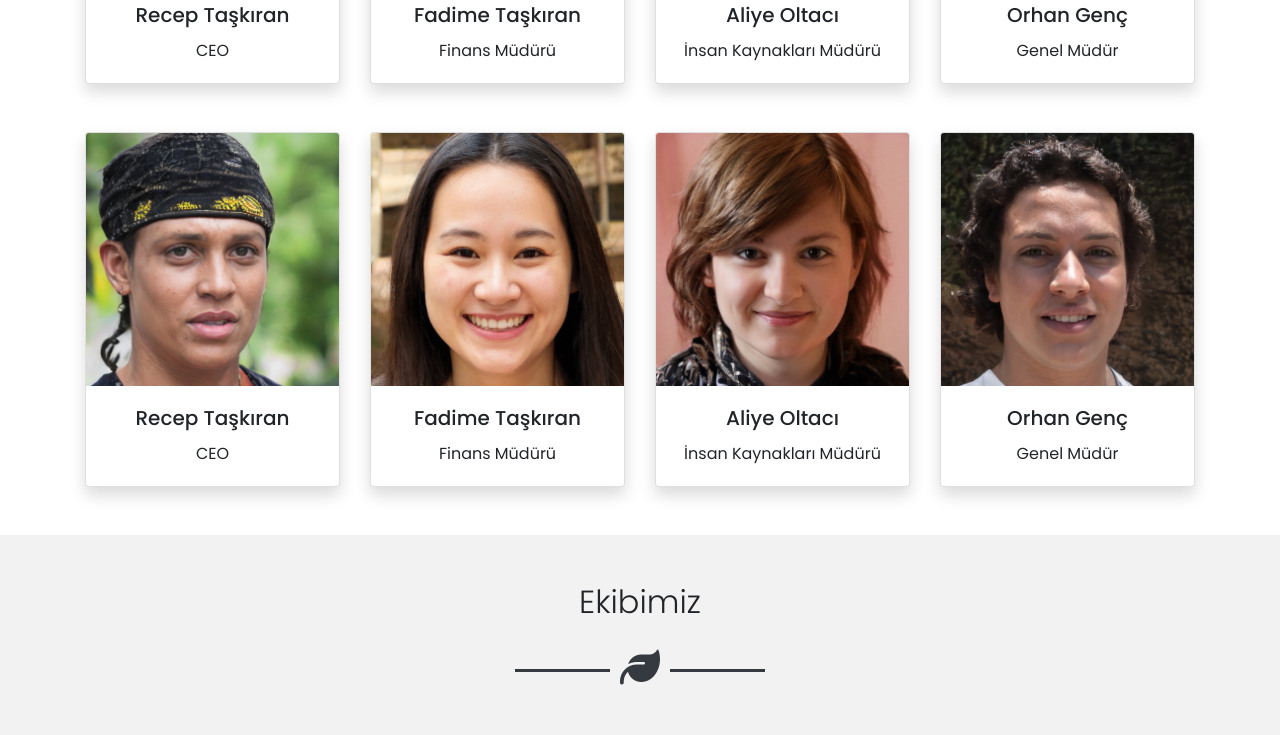
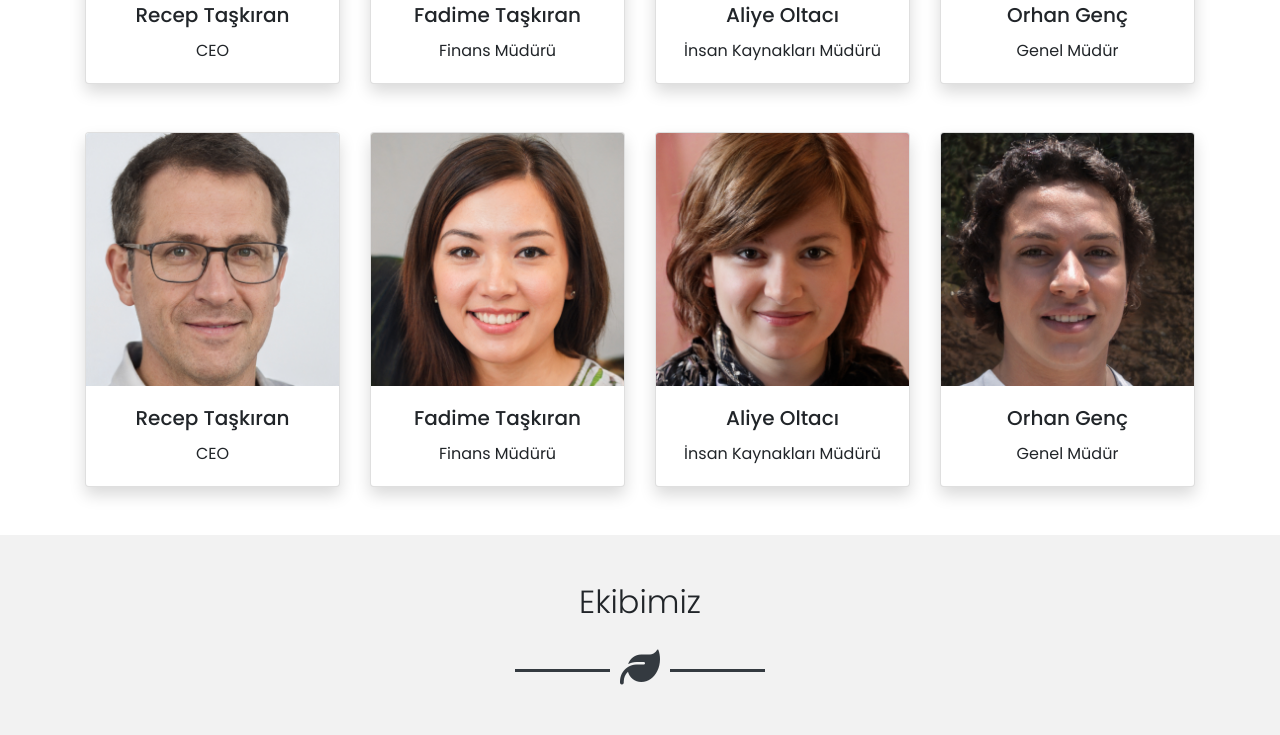
Before and after one commit to NitroluMemoDayi/proje11, a plain HTML site: page index.html in a window 1280 px wide. Shown: the part 1738-2473 px from the top of the page. Drawn offline with nearby package versions, Linux system fonts and the light colour scheme; a web font is replaced by a local one.

Commit message:
version 1.1

```diff
--- a/index.html
+++ b/index.html
@@ -115,14 +115,14 @@
                   </div>
                   <div class="card-deck">
                     <div class="card shadow ekipcard">
-                      <img src="img/ekip1.jpg" class="card-img-top" alt="...">
+                      <img src="img/ekip6.jpg" class="card-img-top" alt="...">
                       <div class="card-body">
                         <h5 class="card-title">Recep Taşkıran</h5>
                         <p class="card-text">CEO</p>
                       </div>
                     </div>
                     <div class="card shadow ekipcard">
-                      <img src="img/ekip2.jpg" class="card-img-top" alt="...">
+                      <img src="img/ekip5.jpg" class="card-img-top" alt="...">
                       <div class="card-body">
                         <h5 class="card-title">Fadime Taşkıran</h5>
                         <p class="card-text">Finans Müdürü</p>
```
